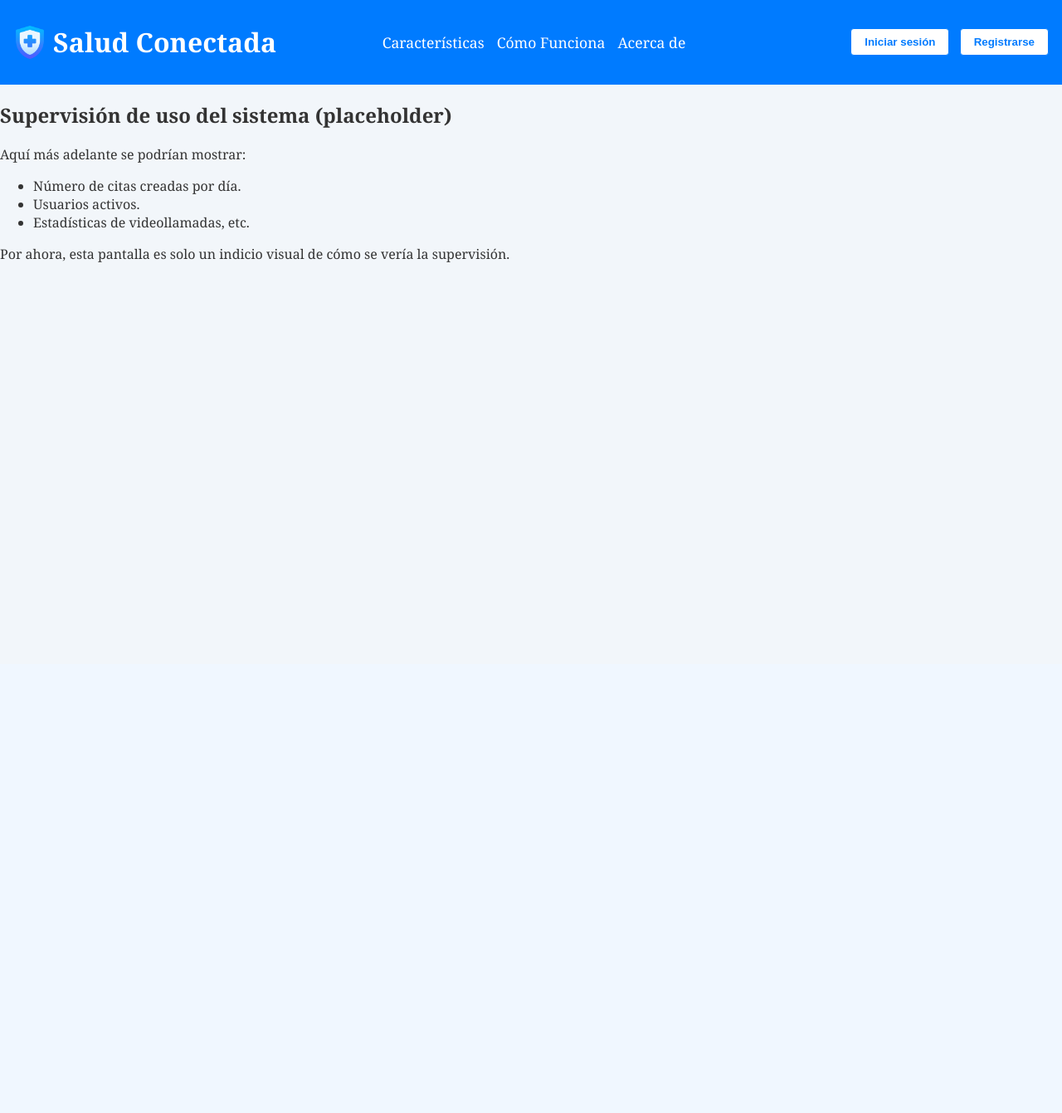
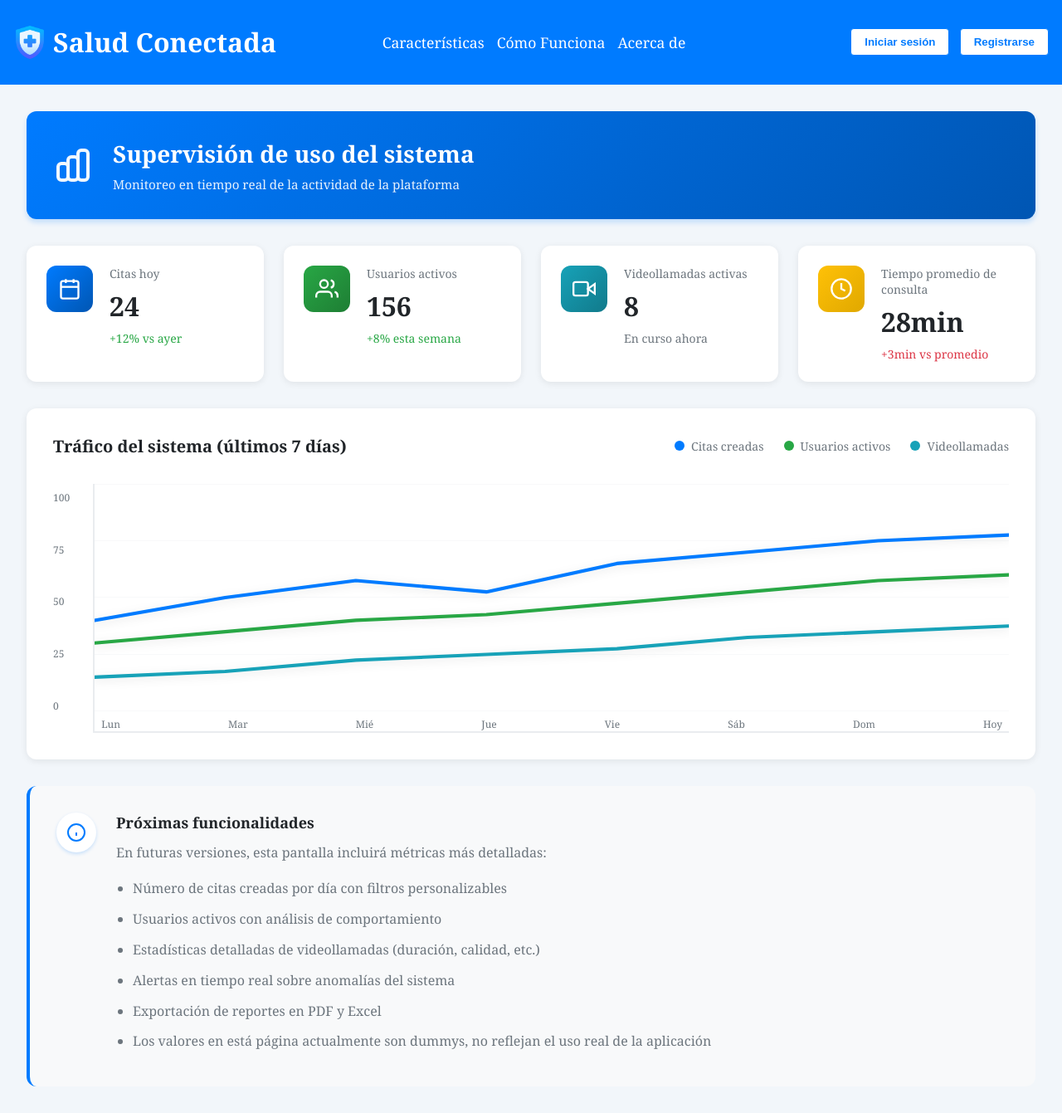
Before and after one commit to jaco8ar/SaludConectada, a Django app: template templates/dashboard/system_usage.html in a window 1280 px wide. Shown: the whole page at 83% size. Before the commit the page ends 316 px from the top, so only its background shows below. Run offline with Django 5.2, Linux system fonts and the light colour scheme; the template is opened without the code that fills it, so the values that code supplies are empty.

Commit message:
add: estilos uso del sistema

```diff
--- /dev/null
+++ b/static/styles/dashboard/system_monitoring.css
@@ -0,0 +1,409 @@
+.monitoring-container {
+  max-width: 1400px;
+  margin: 0 auto;
+  padding: 2rem;
+}
+
+/* Header */
+.monitoring-header {
+  background: linear-gradient(135deg, #007bff 0%, #0056b3 100%);
+  border-radius: 12px;
+  padding: 2rem;
+  color: white;
+  margin-bottom: 2rem;
+  box-shadow: 0 4px 6px rgba(0, 123, 255, 0.2);
+}
+
+.header-content {
+  display: flex;
+  align-items: center;
+  gap: 1.5rem;
+}
+
+.header-icon {
+  width: 48px;
+  height: 48px;
+  min-width: 48px;
+  color: white;
+  opacity: 0.95;
+}
+
+.monitoring-header h2 {
+  margin: 0 0 0.5rem 0;
+  font-size: 1.75rem;
+  font-weight: 700;
+}
+
+.header-subtitle {
+  margin: 0;
+  opacity: 0.9;
+  font-size: 0.95rem;
+}
+
+/* Stats Grid */
+.stats-grid {
+  display: grid;
+  grid-template-columns: repeat(auto-fit, minmax(250px, 1fr));
+  gap: 1.5rem;
+  margin-bottom: 2rem;
+}
+
+.stat-card {
+  background: white;
+  border-radius: 12px;
+  padding: 1.5rem;
+  box-shadow: 0 2px 8px rgba(0, 0, 0, 0.08);
+  display: flex;
+  gap: 1.25rem;
+  transition: all 0.3s ease;
+}
+
+.stat-card:hover {
+  transform: translateY(-4px);
+  box-shadow: 0 8px 16px rgba(0, 0, 0, 0.12);
+}
+
+.stat-icon {
+  width: 56px;
+  height: 56px;
+  min-width: 56px;
+  border-radius: 12px;
+  display: flex;
+  align-items: center;
+  justify-content: center;
+  color: white;
+}
+
+.stat-icon svg {
+  width: 28px;
+  height: 28px;
+}
+
+.stat-icon.appointments {
+  background: linear-gradient(135deg, #007bff, #0056b3);
+}
+
+.stat-icon.users {
+  background: linear-gradient(135deg, #28a745, #1e7e34);
+}
+
+.stat-icon.videocalls {
+  background: linear-gradient(135deg, #17a2b8, #117a8b);
+}
+
+.stat-icon.time {
+  background: linear-gradient(135deg, #ffc107, #e0a800);
+}
+
+.stat-content {
+  flex: 1;
+}
+
+.stat-label {
+  margin: 0 0 0.5rem 0;
+  color: #6c757d;
+  font-size: 0.875rem;
+  font-weight: 500;
+}
+
+.stat-value {
+  margin: 0 0 0.5rem 0;
+  font-size: 2rem;
+  font-weight: 700;
+  color: #212529;
+}
+
+.stat-change {
+  margin: 0;
+  font-size: 0.875rem;
+  font-weight: 500;
+}
+
+.stat-change.positive {
+  color: #28a745;
+}
+
+.stat-change.negative {
+  color: #dc3545;
+}
+
+.stat-change.neutral {
+  color: #6c757d;
+}
+
+/* Graph Section */
+.graph-section {
+  background: white;
+  border-radius: 12px;
+  padding: 2rem;
+  box-shadow: 0 2px 8px rgba(0, 0, 0, 0.08);
+  margin-bottom: 2rem;
+}
+
+.graph-header {
+  display: flex;
+  justify-content: space-between;
+  align-items: center;
+  margin-bottom: 2rem;
+  flex-wrap: wrap;
+  gap: 1rem;
+}
+
+.graph-header h3 {
+  margin: 0;
+  font-size: 1.25rem;
+  font-weight: 700;
+  color: #212529;
+}
+
+.graph-legend {
+  display: flex;
+  gap: 1.5rem;
+  flex-wrap: wrap;
+}
+
+.legend-item {
+  display: flex;
+  align-items: center;
+  gap: 0.5rem;
+  font-size: 0.875rem;
+  color: #6c757d;
+}
+
+.legend-dot {
+  width: 12px;
+  height: 12px;
+  border-radius: 50%;
+}
+
+.legend-dot.appointments {
+  background: #007bff;
+}
+
+.legend-dot.users {
+  background: #28a745;
+}
+
+.legend-dot.videocalls {
+  background: #17a2b8;
+}
+
+/* Graph Container */
+.graph-container {
+  display: flex;
+  gap: 1rem;
+  height: 300px;
+}
+
+.y-axis {
+  display: flex;
+  flex-direction: column;
+  justify-content: space-between;
+  padding-right: 0.75rem;
+  color: #6c757d;
+  font-size: 0.75rem;
+  font-weight: 500;
+  padding-top: 0.5rem;
+  padding-bottom: 1.5rem;
+}
+
+.graph-area {
+  flex: 1;
+  position: relative;
+  border-left: 2px solid #e9ecef;
+  border-bottom: 2px solid #e9ecef;
+}
+
+.grid-lines {
+  position: absolute;
+  top: 0;
+  left: 0;
+  right: 0;
+  bottom: 0;
+  display: flex;
+  flex-direction: column;
+  justify-content: space-between;
+  padding-bottom: 1.5rem;
+}
+
+.grid-line {
+  height: 1px;
+  background: #f8f9fa;
+  width: 100%;
+}
+
+.graph-svg {
+  position: absolute;
+  top: 0;
+  left: 0;
+  right: 0;
+  bottom: 1.5rem;
+  width: 100%;
+  height: calc(100% - 1.5rem);
+}
+
+.line {
+  fill: none;
+  stroke-width: 3;
+  stroke-linecap: round;
+  stroke-linejoin: round;
+  filter: drop-shadow(0 2px 4px rgba(0, 0, 0, 0.1));
+}
+
+.appointments-line {
+  stroke: #007bff;
+}
+
+.users-line {
+  stroke: #28a745;
+}
+
+.videocalls-line {
+  stroke: #17a2b8;
+}
+
+.x-axis {
+  position: absolute;
+  bottom: 0;
+  left: 0;
+  right: 0;
+  display: flex;
+  justify-content: space-between;
+  padding: 0.5rem 0.5rem 0 0.5rem;
+  color: #6c757d;
+  font-size: 0.75rem;
+  font-weight: 500;
+}
+
+/* Info Section */
+.info-section {
+  background: #f8f9fa;
+  border-radius: 12px;
+  padding: 2rem;
+  display: flex;
+  gap: 1.5rem;
+  border-left: 4px solid #007bff;
+}
+
+.info-icon {
+  width: 48px;
+  height: 48px;
+  min-width: 48px;
+  border-radius: 50%;
+  background: white;
+  display: flex;
+  align-items: center;
+  justify-content: center;
+  color: #007bff;
+  box-shadow: 0 2px 4px rgba(0, 123, 255, 0.2);
+}
+
+.info-icon svg {
+  width: 24px;
+  height: 24px;
+}
+
+.info-content h3 {
+  margin: 0 0 0.75rem 0;
+  font-size: 1.125rem;
+  font-weight: 700;
+  color: #212529;
+}
+
+.info-content p {
+  margin: 0 0 1rem 0;
+  color: #6c757d;
+  line-height: 1.6;
+}
+
+.info-content ul {
+  margin: 0;
+  padding-left: 1.25rem;
+  color: #6c757d;
+  line-height: 1.8;
+}
+
+.info-content ul li {
+  margin-bottom: 0.5rem;
+}
+
+/* Responsive Design */
+@media (max-width: 768px) {
+  .monitoring-container {
+    padding: 1rem;
+  }
+
+  .monitoring-header {
+    padding: 1.5rem;
+  }
+
+  .header-content {
+    flex-direction: column;
+    align-items: flex-start;
+    gap: 1rem;
+  }
+
+  .header-icon {
+    width: 40px;
+    height: 40px;
+    min-width: 40px;
+  }
+
+  .monitoring-header h2 {
+    font-size: 1.5rem;
+  }
+
+  .stats-grid {
+    grid-template-columns: 1fr;
+    gap: 1rem;
+  }
+
+  .stat-card {
+    padding: 1.25rem;
+  }
+
+  .graph-section {
+    padding: 1.5rem;
+  }
+
+  .graph-header {
+    flex-direction: column;
+    align-items: flex-start;
+  }
+
+  .graph-container {
+    height: 250px;
+  }
+
+  .y-axis {
+    font-size: 0.7rem;
+  }
+
+  .x-axis {
+    font-size: 0.7rem;
+  }
+
+  .x-axis span {
+    writing-mode: vertical-rl;
+    text-orientation: mixed;
+  }
+
+  .info-section {
+    flex-direction: column;
+    padding: 1.5rem;
+  }
+}
+
+@media (max-width: 480px) {
+  .stat-value {
+    font-size: 1.75rem;
+  }
+
+  .graph-legend {
+    gap: 1rem;
+  }
+
+  .legend-item {
+    font-size: 0.8rem;
+  }
+}
--- a/templates/dashboard/system_usage.html
+++ b/templates/dashboard/system_usage.html
@@ -1,18 +1,181 @@
 {% extends "base.html" %}
+{% load static %}
+{% block content %}
+<link rel="stylesheet" href="{% static 'styles/dashboard/system_monitoring.css' %}">
 
-{% block content %}
-  <h2>Supervisión de uso del sistema (placeholder)</h2>
+<div class="monitoring-container">
+  <!-- Header -->
+  <div class="monitoring-header">
+    <div class="header-content">
+      <svg class="header-icon" viewBox="0 0 24 24" fill="none" stroke="currentColor" stroke-width="2">
+        <path d="M9 19v-6a2 2 0 0 0-2-2H5a2 2 0 0 0-2 2v6a2 2 0 0 0 2 2h2a2 2 0 0 0 2-2zm0 0V9a2 2 0 0 1 2-2h2a2 2 0 0 1 2 2v10m-6 0a2 2 0 0 0 2 2h2a2 2 0 0 0 2-2m0 0V5a2 2 0 0 1 2-2h2a2 2 0 0 1 2 2v14a2 2 0 0 1-2 2h-2a2 2 0 0 1-2-2z"/>
+      </svg>
+      <div>
+        <h2>Supervisión de uso del sistema</h2>
+        <p class="header-subtitle">Monitoreo en tiempo real de la actividad de la plataforma</p>
+      </div>
+    </div>
+  </div>
 
-  <p>
-    Aquí más adelante se podrían mostrar:
-  </p>
-  <ul>
-    <li>Número de citas creadas por día.</li>
-    <li>Usuarios activos.</li>
-    <li>Estadísticas de videollamadas, etc.</li>
-  </ul>
+  <!-- Stats Cards -->
+  <div class="stats-grid">
+    <div class="stat-card">
+      <div class="stat-icon appointments">
+        <svg viewBox="0 0 24 24" fill="none" stroke="currentColor" stroke-width="2">
+          <rect x="3" y="4" width="18" height="18" rx="2" ry="2"/>
+          <line x1="16" y1="2" x2="16" y2="6"/>
+          <line x1="8" y1="2" x2="8" y2="6"/>
+          <line x1="3" y1="10" x2="21" y2="10"/>
+        </svg>
+      </div>
+      <div class="stat-content">
+        <p class="stat-label">Citas hoy</p>
+        <p class="stat-value">24</p>
+        <p class="stat-change positive">+12% vs ayer</p>
+      </div>
+    </div>
 
-  <p>
-    Por ahora, esta pantalla es solo un indicio visual de cómo se vería la supervisión.
-  </p>
+    <div class="stat-card">
+      <div class="stat-icon users">
+        <svg viewBox="0 0 24 24" fill="none" stroke="currentColor" stroke-width="2">
+          <path d="M17 21v-2a4 4 0 0 0-4-4H5a4 4 0 0 0-4 4v2"/>
+          <circle cx="9" cy="7" r="4"/>
+          <path d="M23 21v-2a4 4 0 0 0-3-3.87"/>
+          <path d="M16 3.13a4 4 0 0 1 0 7.75"/>
+        </svg>
+      </div>
+      <div class="stat-content">
+        <p class="stat-label">Usuarios activos</p>
+        <p class="stat-value">156</p>
+        <p class="stat-change positive">+8% esta semana</p>
+      </div>
+    </div>
+
+    <div class="stat-card">
+      <div class="stat-icon videocalls">
+        <svg viewBox="0 0 24 24" fill="none" stroke="currentColor" stroke-width="2">
+          <polygon points="23 7 16 12 23 17 23 7"/>
+          <rect x="1" y="5" width="15" height="14" rx="2" ry="2"/>
+        </svg>
+      </div>
+      <div class="stat-content">
+        <p class="stat-label">Videollamadas activas</p>
+        <p class="stat-value">8</p>
+        <p class="stat-change neutral">En curso ahora</p>
+      </div>
+    </div>
+
+    <div class="stat-card">
+      <div class="stat-icon time">
+        <svg viewBox="0 0 24 24" fill="none" stroke="currentColor" stroke-width="2">
+          <circle cx="12" cy="12" r="10"/>
+          <polyline points="12 6 12 12 16 14"/>
+        </svg>
+      </div>
+      <div class="stat-content">
+        <p class="stat-label">Tiempo promedio de consulta</p>
+        <p class="stat-value">28min</p>
+        <p class="stat-change negative">+3min vs promedio</p>
+      </div>
+    </div>
+  </div>
+
+  <!-- Traffic Graph -->
+  <div class="graph-section">
+    <div class="graph-header">
+      <h3>Tráfico del sistema (últimos 7 días)</h3>
+      <div class="graph-legend">
+        <div class="legend-item">
+          <span class="legend-dot appointments"></span>
+          <span>Citas creadas</span>
+        </div>
+        <div class="legend-item">
+          <span class="legend-dot users"></span>
+          <span>Usuarios activos</span>
+        </div>
+        <div class="legend-item">
+          <span class="legend-dot videocalls"></span>
+          <span>Videollamadas</span>
+        </div>
+      </div>
+    </div>
+
+    <div class="graph-container">
+      <!-- Y-axis labels -->
+      <div class="y-axis">
+        <span>100</span>
+        <span>75</span>
+        <span>50</span>
+        <span>25</span>
+        <span>0</span>
+      </div>
+
+      <!-- Graph area -->
+      <div class="graph-area">
+        <!-- Grid lines -->
+        <div class="grid-lines">
+          <div class="grid-line"></div>
+          <div class="grid-line"></div>
+          <div class="grid-line"></div>
+          <div class="grid-line"></div>
+          <div class="grid-line"></div>
+        </div>
+
+        <!-- Data lines -->
+        <svg class="graph-svg" viewBox="0 0 700 200" preserveAspectRatio="none">
+          <!-- Appointments line -->
+          <polyline
+            class="line appointments-line"
+            points="0,120 100,100 200,85 300,95 400,70 500,60 600,50 700,45"
+          />
+          <!-- Users line -->
+          <polyline
+            class="line users-line"
+            points="0,140 100,130 200,120 300,115 400,105 500,95 600,85 700,80"
+          />
+          <!-- Videocalls line -->
+          <polyline
+            class="line videocalls-line"
+            points="0,170 100,165 200,155 300,150 400,145 500,135 600,130 700,125"
+          />
+        </svg>
+
+        <!-- X-axis labels -->
+        <div class="x-axis">
+          <span>Lun</span>
+          <span>Mar</span>
+          <span>Mié</span>
+          <span>Jue</span>
+          <span>Vie</span>
+          <span>Sáb</span>
+          <span>Dom</span>
+          <span>Hoy</span>
+        </div>
+      </div>
+    </div>
+  </div>
+
+  <!-- Future Features Info -->
+  <div class="info-section">
+    <div class="info-icon">
+      <svg viewBox="0 0 24 24" fill="none" stroke="currentColor" stroke-width="2">
+        <circle cx="12" cy="12" r="10"/>
+        <line x1="12" y1="16" x2="12" y2="12"/>
+        <line x1="12" y1="8" x2="12.01" y2="8"/>
+      </svg>
+    </div>
+    <div class="info-content">
+      <h3>Próximas funcionalidades</h3>
+      <p>En futuras versiones, esta pantalla incluirá métricas más detalladas:</p>
+      <ul>
+        <li>Número de citas creadas por día con filtros personalizables</li>
+        <li>Usuarios activos con análisis de comportamiento</li>
+        <li>Estadísticas detalladas de videollamadas (duración, calidad, etc.)</li>
+        <li>Alertas en tiempo real sobre anomalías del sistema</li>
+        <li>Exportación de reportes en PDF y Excel</li>
+        <li>Los valores en está página actualmente son dummys, no reflejan el uso real de la aplicación</li>
+      </ul>
+    </div>
+  </div>
+</div>
 {% endblock %}
```
